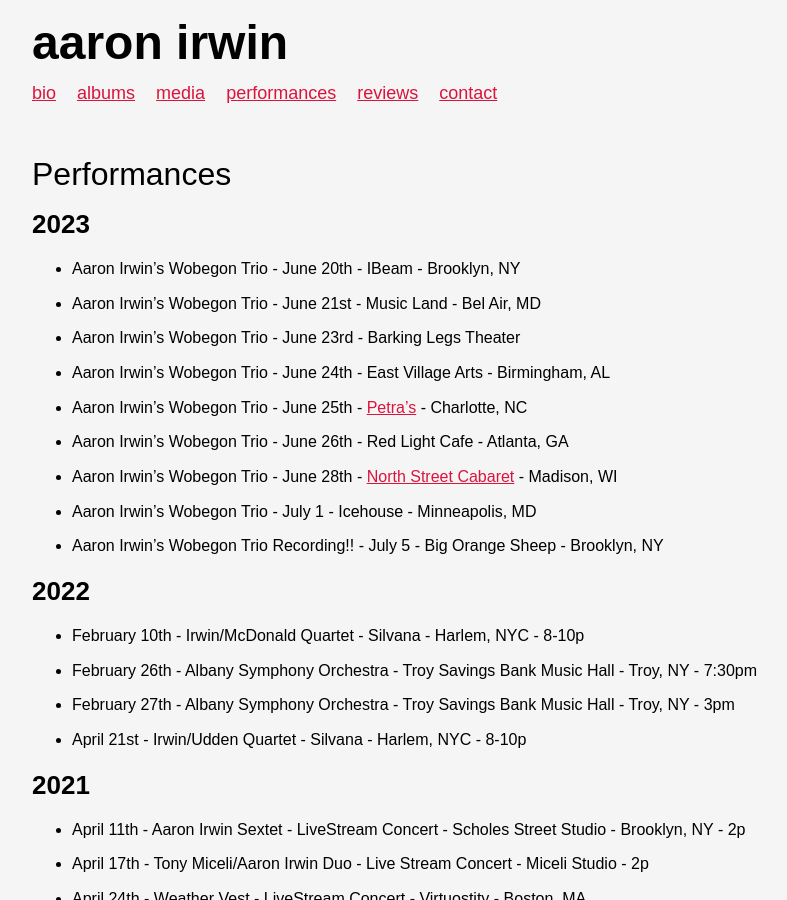
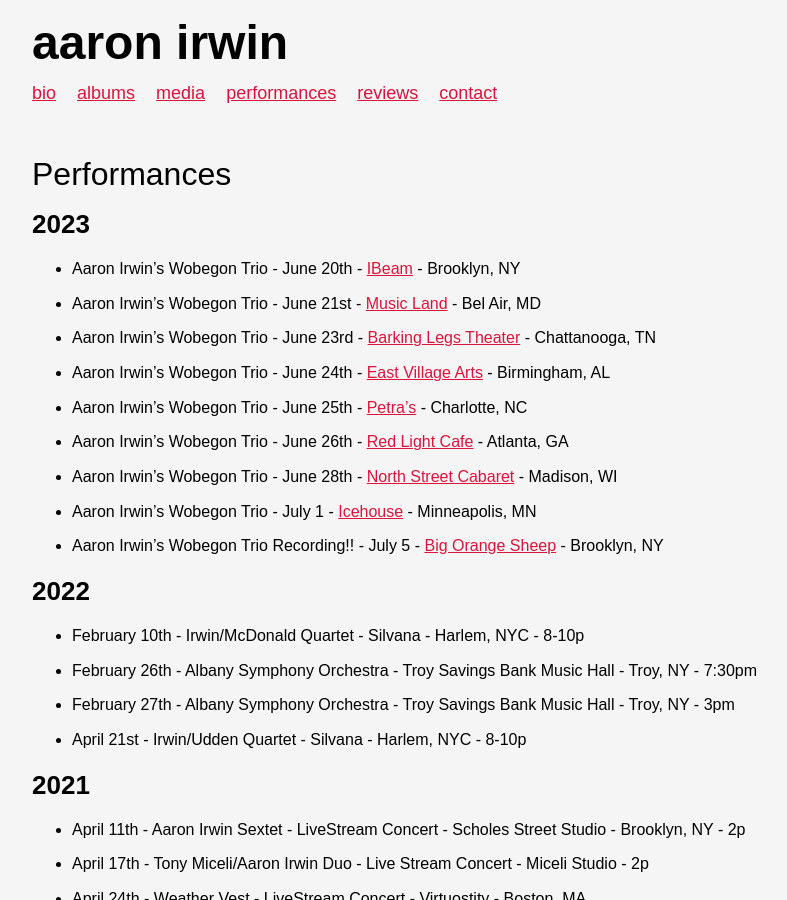
Before and after one commit to ryanve/aaronirwin.com, a Jekyll site: the page built from performances.md, in a window 1280 px wide and 900 px high. Shown: the whole window, without its empty margins (128-915 px from the left). Built offline with Jekyll 4.4.1, drawn with Linux system fonts in a browser that asks for light colours.

Commit message:
#123 venuess

```diff
--- a/performances.md
+++ b/performances.md
@@ -6,15 +6,15 @@ title: Performances
 
 ## 2023
 
-- Aaron Irwin's Wobegon Trio - June 20th - IBeam - Brooklyn, NY
-- Aaron Irwin's Wobegon Trio - June 21st - Music Land - Bel Air, MD
-- Aaron Irwin's Wobegon Trio - June 23rd - Barking Legs Theater
-- Aaron Irwin's Wobegon Trio - June 24th - East Village Arts - Birmingham, AL
+- Aaron Irwin's Wobegon Trio - June 20th - [IBeam](https://www.ibeambrooklyn.com) - Brooklyn, NY
+- Aaron Irwin's Wobegon Trio - June 21st - [Music Land](https://www.musiclandstore.com/event/webegone-jazz-concerts) - Bel Air, MD
+- Aaron Irwin's Wobegon Trio - June 23rd - [Barking Legs Theater](https://www.barkinglegs.org/ourevents/aaronirwintrio) - Chattanooga, TN
+- Aaron Irwin's Wobegon Trio - June 24th - [East Village Arts](https://www.evabham.org) - Birmingham, AL
 - Aaron Irwin's Wobegon Trio - June 25th - [Petra's](https://www.eventbrite.com/e/wobegon-with-ghost-trees-tickets-630992404267) - Charlotte, NC
-- Aaron Irwin's Wobegon Trio - June 26th - Red Light Cafe - Atlanta, GA
+- Aaron Irwin's Wobegon Trio - June 26th - [Red Light Cafe](http://redlightcafe.com/events/aaron-irwin-wobegon-trio-jun-26-2023) - Atlanta, GA
 - Aaron Irwin's Wobegon Trio - June 28th - [North Street Cabaret](https://www.northstreetcabaret.com/events/2023/6/28/aaron-erwin-trio-wobegon) - Madison, WI
-- Aaron Irwin's Wobegon Trio - July 1 - Icehouse - Minneapolis, MD
-- Aaron Irwin's Wobegon Trio Recording!! - July 5 - Big Orange Sheep - Brooklyn, NY
+- Aaron Irwin's Wobegon Trio - July 1 - [Icehouse](https://www.icehousempls.com/events/2023/wobegonjuly1) - Minneapolis, MN
+- Aaron Irwin's Wobegon Trio Recording!! - July 5 - [Big Orange Sheep](https://www.bigorangesheep.com) - Brooklyn, NY
 
 ## 2022
 
```
